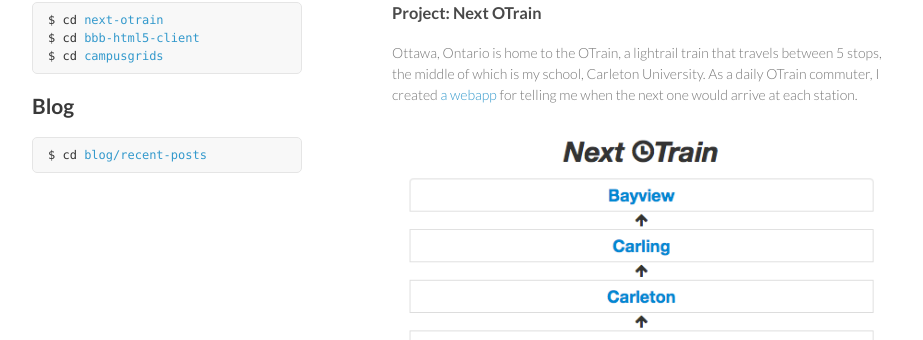
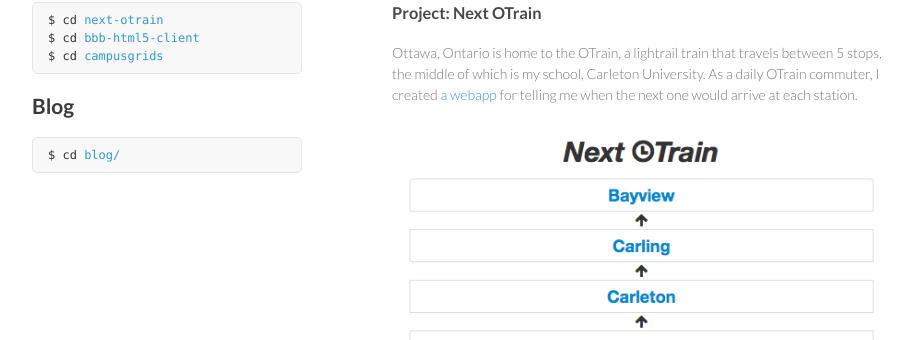
Before and after one commit to tl-dr/ryanseys.com, a Jekyll site: the page built from index.html, in a window 1280 px wide. Shown: the part 217-557 px from the top of the page, without its empty margins (178-1101 px from the left). Built offline with Jekyll 4.4.1, drawn with Linux system fonts in a browser that asks for light colours; Markdown is read by kramdown in place of the engine named in the settings.

Commit message:
Update blog link

```diff
--- a/index.html
+++ b/index.html
@@ -2,6 +2,7 @@
 layout: default
 title: Ryan Seys
 ---
+
 <html>
   <head>
     <meta charset="utf-8">
@@ -48,7 +49,7 @@
 $ cd <a href="#bbb-html5" title="BigBlueButton HTML5 Client">bbb-html5-client</a>
 $ cd <a href="#campusgrids" title="Campusgrids">campusgrids</a></code></pre>
         <h2>Blog</h2>
-        <pre><code>$ cd <a href="blog" title="Latest Blog Posts">blog/recent-posts</a></code></pre>
+        <pre><code>$ cd <a href="blog" title="Latest Blog Posts">blog/</a></code></pre>
       </header>
       <section>
         <h3>
```
